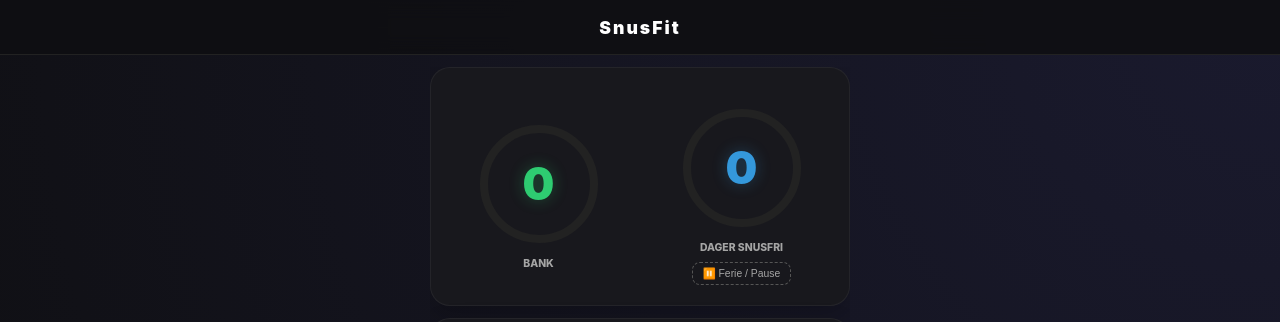
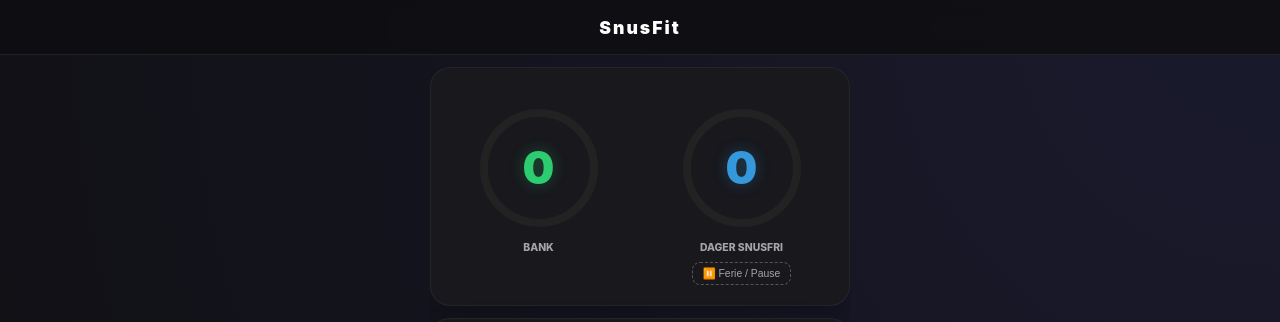
Before and after one commit to hatten92/Snusfit, a plain HTML site: page index.html in a window 1280 px wide. Shown: the top 322 px of the page. Drawn offline with Linux system fonts and the light colour scheme.

Commit message:
Update index.html

```diff
--- a/index.html
+++ b/index.html
@@ -231,7 +231,7 @@
                 <div class="card text-center" style="padding: 20px 10px;">
                     <div id="streak-container" class="mb-sm"></div>
 
-                    <div class="flex-center w-full gap-sm mt-md">
+                    <div class="w-full gap-sm mt-md" style="display: flex; justify-content: center; align-items: flex-start;">
                         <div class="flex-col flex-center flex-1">
                             <div class="bank-container">
                                 <svg class="bank-ring"><circle cx="65" cy="65" r="55" stroke="#222"></circle><circle id="bank-progress" cx="65" cy="65" r="55" stroke="var(--accent-snus)" stroke-dasharray="346" stroke-dashoffset="346"></circle></svg>
```
